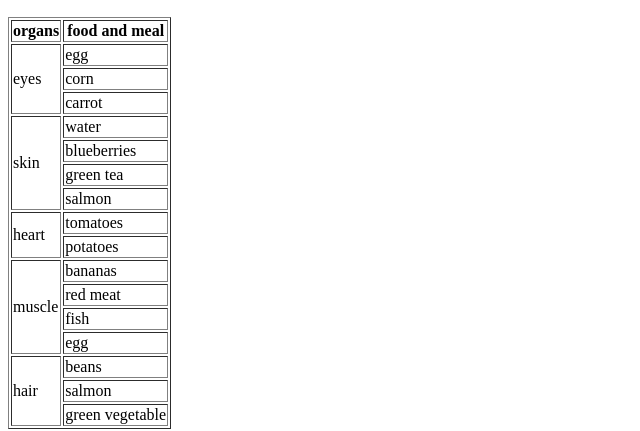
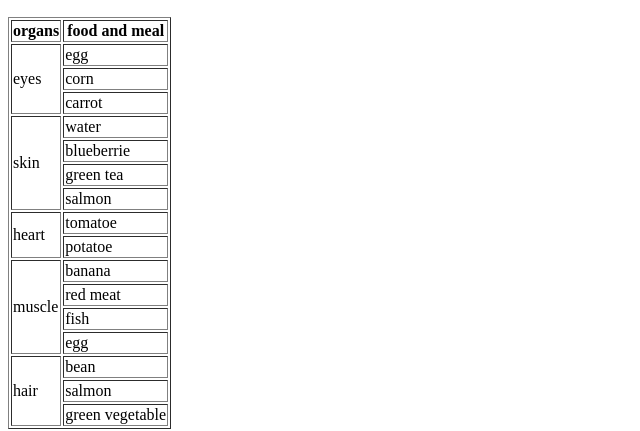
Before and after one commit to Morteza-Ebrahimii/Teamwork_mgms, a plain HTML site: page ghazal.html in a window 1280 px wide. Shown: the part 3150-3581 px from the top of the page, 0-640 px from the left. Drawn offline with Linux system fonts and the light colour scheme.

Commit message:
new added

```diff
--- a/ghazal.html
+++ b/ghazal.html
@@ -95,7 +95,7 @@ Physical activity can help you think, learn, problem-solve, and enjoy an emotion
         <td>water</td>
     </tr>
     <tr>
-        <td>blueberries</td>
+        <td>blueberrie</td>
     </tr>
     <tr>
         <td>green tea</td>
@@ -105,14 +105,14 @@ Physical activity can help you think, learn, problem-solve, and enjoy an emotion
     </tr>
     <tr>
         <td rowspan="2">heart</td>
-        <td>tomatoes</td>
+        <td>tomatoe</td>
     </tr>
     <tr>
-        <td>potatoes</td>
+        <td>potatoe</td>
     </tr>
     <tr>
         <td rowspan="4">muscle</td>
-        <td>bananas</td>
+        <td>banana</td>
     </tr>
     <tr>
         <td>red meat</td>
@@ -125,7 +125,7 @@ Physical activity can help you think, learn, problem-solve, and enjoy an emotion
     </tr>
     <tr>
         <td rowspan="3">hair</td>
-        <td>beans</td>
+        <td>bean</td>
     </tr>
     <tr>
         <td>salmon</td>
```
